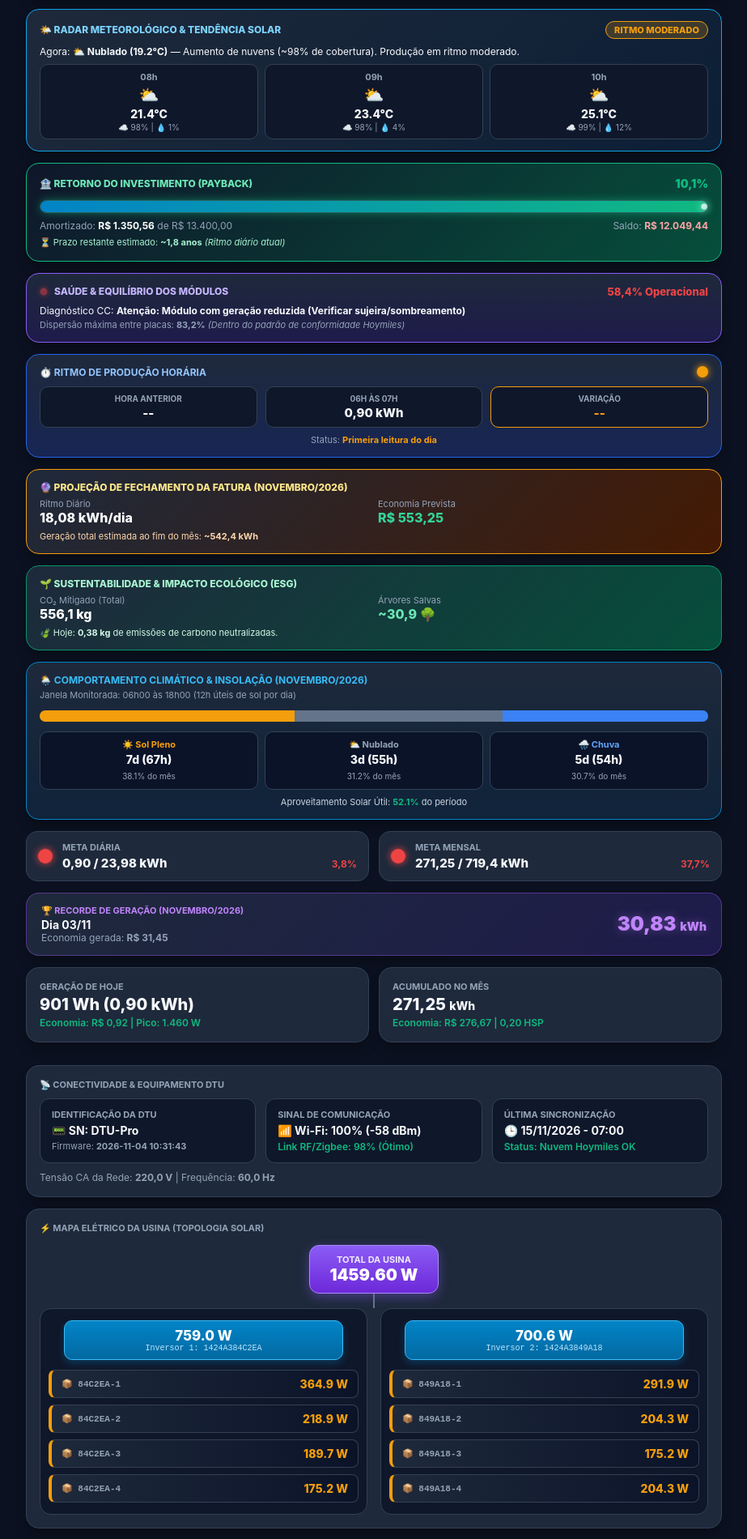
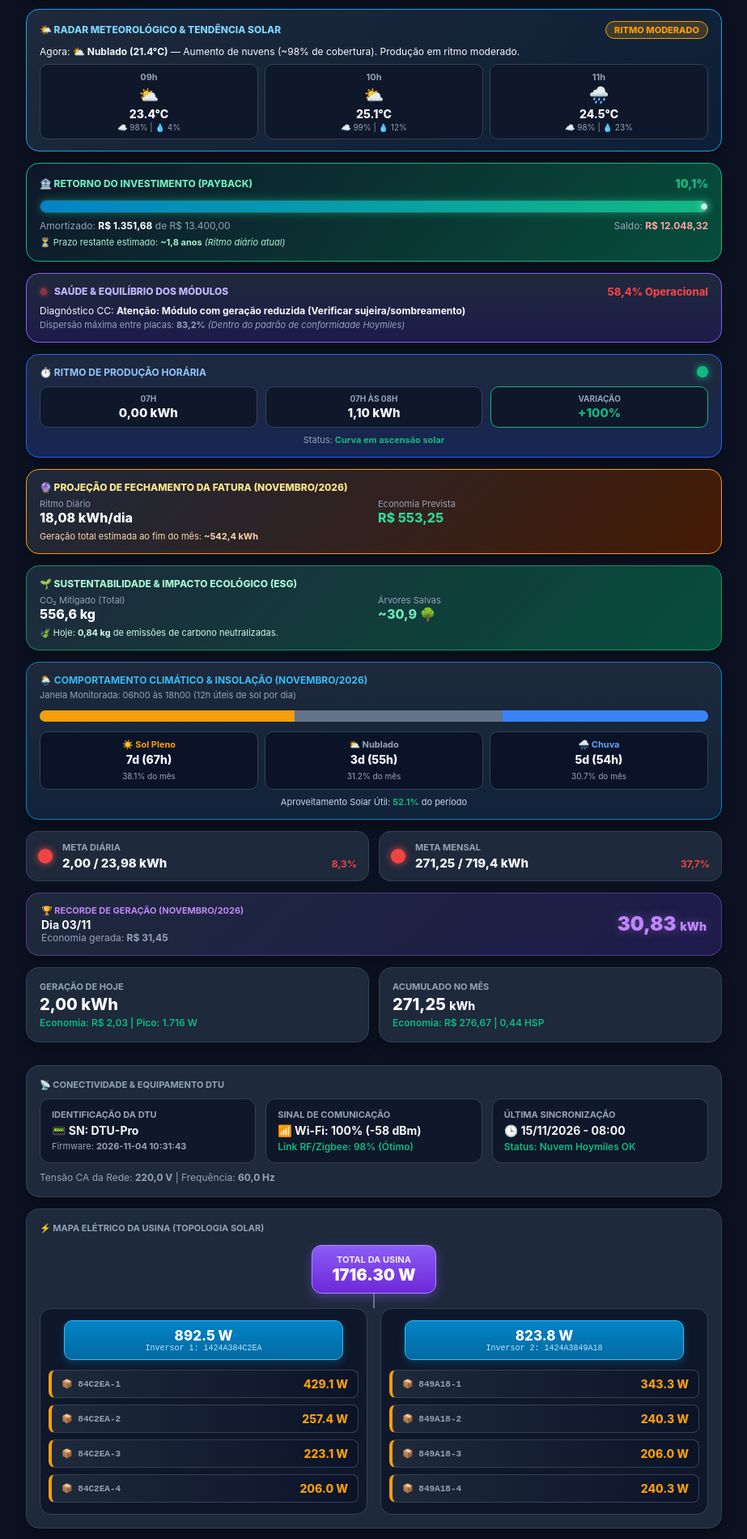
Before and after one commit to renatocosta93/monitor-hoymiles, a plain HTML site: page index.html in a window 1280 px wide. Shown: the part 302-2202 px from the top of the page at 81% size, without its empty margins (178-1101 px from the left). Drawn offline with Linux system fonts and the light colour scheme.

Commit message:
Auto-update Solar Web Dashboard [skip ci]

```diff
--- a/index.html
+++ b/index.html
@@ -461,7 +461,7 @@
 
                 <span class="status-text">Online (Gerando)</span>
             </div>
-            <p class="location">📍 Vargem Grande Paulista - SP | Atualizado às 15/11/2026 - 07:00</p>
+            <p class="location">📍 Vargem Grande Paulista - SP | Atualizado às 15/11/2026 - 08:00</p>
 
             <div class="btn-sync-wrapper">
                 <button id="btnAtualizar" class="btn-sync" onclick="solicitarAtualizacao()">
@@ -472,8 +472,8 @@
 
         <div class="card power-card-compact">
             <div class="stat-label">Potência Instantânea de Geração</div>
-            <div class="power-val">1459.60 <span style="font-size: 20px;">W</span></div>
-            <div class="power-sub">32,4% da capacidade instalada (4500 Wp)</div>
+            <div class="power-val">1716.30 <span style="font-size: 20px;">W</span></div>
+            <div class="power-sub">38,1% da capacidade instalada (4500 Wp)</div>
         </div>
 
         <!-- RADAR METEOROLÓGICO -->
@@ -487,16 +487,9 @@
                 </span>
             </div>
             <div style="font-size: 12px; color: var(--text-main); margin-bottom: 8px;">
-                Agora: <b>⛅ Nublado (19.2°C)</b> — Aumento de nuvens (~98% de cobertura). Produção em ritmo moderado.
+                Agora: <b>⛅ Nublado (21.4°C)</b> — Aumento de nuvens (~98% de cobertura). Produção em ritmo moderado.
             </div>
             <div class="radar-grid">
-
-        <div class="radar-block">
-            <div class="radar-hour">08h</div>
-            <div class="radar-icon">⛅</div>
-            <div class="radar-temp">21.4°C</div>
-            <div class="radar-sub">☁️ 98% | 💧 1%</div>
-        </div>
 
         <div class="radar-block">
             <div class="radar-hour">09h</div>
@@ -510,6 +503,13 @@
             <div class="radar-icon">⛅</div>
             <div class="radar-temp">25.1°C</div>
             <div class="radar-sub">☁️ 99% | 💧 12%</div>
+        </div>
+
+        <div class="radar-block">
+            <div class="radar-hour">11h</div>
+            <div class="radar-icon">🌧️</div>
+            <div class="radar-temp">24.5°C</div>
+            <div class="radar-sub">☁️ 98% | 💧 23%</div>
         </div>
 
             </div>
@@ -529,8 +529,8 @@
                 </div>
             </div>
             <div style="display: flex; justify-content: space-between; font-size: 12px; color: var(--text-muted); margin-top: 4px;">
-                <span>Amortizado: <b style="color: #ffffff;">R$ 1.350,56</b> de R$ 13.400,00</span>
-                <span>Saldo: <b style="color: #fca5a5;">R$ 12.049,44</b></span>
+                <span>Amortizado: <b style="color: #ffffff;">R$ 1.351,68</b> de R$ 13.400,00</span>
+                <span>Saldo: <b style="color: #fca5a5;">R$ 12.048,32</b></span>
             </div>
             <div style="font-size: 11px; color: #a7f3d0; margin-top: 6px;">
                 ⏳ Prazo restante estimado: <b>~1,8 anos</b> <i>(Ritmo diário atual)</i>
@@ -560,24 +560,24 @@
                 <div class="hourly-title">
                     <span>⏱️ Ritmo de Produção Horária</span>
                 </div>
-                <div class="hourly-light" style="background-color: #f59e0b; color: #f59e0b;"></div>
+                <div class="hourly-light" style="background-color: #10b981; color: #10b981;"></div>
             </div>
             <div class="hourly-grid">
                 <div class="hourly-block">
-                    <div class="hourly-block-lbl">Hora Anterior</div>
-                    <div class="hourly-block-val">--</div>
+                    <div class="hourly-block-lbl">07h</div>
+                    <div class="hourly-block-val">0,00 kWh</div>
                 </div>
                 <div class="hourly-block">
-                    <div class="hourly-block-lbl">06h às 07h</div>
-                    <div class="hourly-block-val">0,90 kWh</div>
+                    <div class="hourly-block-lbl">07h às 08h</div>
+                    <div class="hourly-block-val">1,10 kWh</div>
                 </div>
-                <div class="hourly-block" style="border-color: #f59e0b;">
+                <div class="hourly-block" style="border-color: #10b981;">
                     <div class="hourly-block-lbl">Variação</div>
-                    <div class="hourly-block-val" style="color: #f59e0b;">--</div>
+                    <div class="hourly-block-val" style="color: #10b981;">+100%</div>
                 </div>
             </div>
             <div style="font-size: 11px; color: #94a3b8; text-align: center; margin-top: 8px;">
-                Status: <b style="color: #f59e0b;">Primeira leitura do dia</b>
+                Status: <b style="color: #10b981;">Curva em ascensão solar</b>
             </div>
         </div>
 
@@ -609,7 +609,7 @@
             <div style="display: grid; grid-template-columns: 1fr 1fr; gap: 10px;">
                 <div>
                     <div style="font-size: 11px; color: var(--text-muted);">CO₂ Mitigado (Total)</div>
-                    <div style="font-size: 16px; font-weight: 800; color: #ffffff;">556,1 kg</div>
+                    <div style="font-size: 16px; font-weight: 800; color: #ffffff;">556,6 kg</div>
                 </div>
                 <div>
                     <div style="font-size: 11px; color: var(--text-muted);">Árvores Salvas</div>
@@ -617,7 +617,7 @@
                 </div>
             </div>
             <div style="font-size: 11px; color: #d1fae5; margin-top: 6px;">
-                🍃 Hoje: <b>0,38 kg</b> de emissões de carbono neutralizadas.
+                🍃 Hoje: <b>0,84 kg</b> de emissões de carbono neutralizadas.
             </div>
         </div>
 
@@ -662,8 +662,8 @@
                 <div class="farol-info">
                     <span class="farol-title">Meta Diária</span>
                     <div class="farol-inline">
-                        <span class="farol-kwh-line">0,90 / 23,98 kWh</span>
-                        <span class="farol-pct-tag" style="color: #ef4444;">3,8%</span>
+                        <span class="farol-kwh-line">2,00 / 23,98 kWh</span>
+                        <span class="farol-pct-tag" style="color: #ef4444;">8,3%</span>
                     </div>
                 </div>
             </div>
@@ -691,13 +691,13 @@
         <div class="grid-cards">
             <div class="card">
                 <div class="stat-label">Geração de Hoje</div>
-                <div class="stat-val">901 Wh (0,90 kWh)</div>
-                <div class="stat-sub">Economia: R$ 0,92 | Pico: 1.460 W</div>
+                <div class="stat-val">2,00 kWh</div>
+                <div class="stat-sub">Economia: R$ 2,03 | Pico: 1.716 W</div>
             </div>
             <div class="card">
                 <div class="stat-label">Acumulado no Mês</div>
                 <div class="stat-val">271,25 <span style="font-size: 14px;">kWh</span></div>
-                <div class="stat-sub">Economia: R$ 276,67 | 0,20 HSP</div>
+                <div class="stat-sub">Economia: R$ 276,67 | 0,44 HSP</div>
             </div>
         </div>
 
@@ -716,7 +716,7 @@
                 </div>
                 <div class="dtu-item">
                     <span class="dtu-item-title">Última Sincronização</span>
-                    <span class="dtu-item-val">🕒 15/11/2026 - 07:00</span>
+                    <span class="dtu-item-val">🕒 15/11/2026 - 08:00</span>
                     <span class="dtu-item-sub">Status: Nuvem Hoymiles OK</span>
                 </div>
             </div>
@@ -730,63 +730,63 @@
             <div class="topology-container">
                 <div class="topo-node-total">
                     <div class="topo-total-title">Total da Usina</div>
-                    <div class="topo-total-val">1459.60 W</div>
+                    <div class="topo-total-val">1716.30 W</div>
                 </div>
                 <div class="topo-branch-line"></div>
                 <div class="topo-inverters-wrapper">
 
         <div class="topo-inverter-col">
             <div class="topo-inv-box">
-                <div class="topo-inv-pow">759.0 W</div>
+                <div class="topo-inv-pow">892.5 W</div>
                 <div class="topo-inv-sn">Inversor 1: 1424A384C2EA</div>
             </div>
             <div class="topo-panels-stack">
 
                 <div class="topo-panel-box">
                     <span class="topo-panel-id">📦 84C2EA-1</span>
-                    <span class="topo-panel-pow">364.9 W</span>
+                    <span class="topo-panel-pow">429.1 W</span>
                 </div>
 
                 <div class="topo-panel-box">
                     <span class="topo-panel-id">📦 84C2EA-2</span>
-                    <span class="topo-panel-pow">218.9 W</span>
+                    <span class="topo-panel-pow">257.4 W</span>
                 </div>
 
                 <div class="topo-panel-box">
                     <span class="topo-panel-id">📦 84C2EA-3</span>
-                    <span class="topo-panel-pow">189.7 W</span>
+                    <span class="topo-panel-pow">223.1 W</span>
                 </div>
 
                 <div class="topo-panel-box">
                     <span class="topo-panel-id">📦 84C2EA-4</span>
-                    <span class="topo-panel-pow">175.2 W</span>
+                    <span class="topo-panel-pow">206.0 W</span>
                 </div>
             </div></div>
         <div class="topo-inverter-col">
             <div class="topo-inv-box">
-                <div class="topo-inv-pow">700.6 W</div>
+                <div class="topo-inv-pow">823.8 W</div>
                 <div class="topo-inv-sn">Inversor 2: 1424A3849A18</div>
             </div>
             <div class="topo-panels-stack">
 
                 <div class="topo-panel-box">
                     <span class="topo-panel-id">📦 849A18-1</span>
-                    <span class="topo-panel-pow">291.9 W</span>
+                    <span class="topo-panel-pow">343.3 W</span>
                 </div>
 
                 <div class="topo-panel-box">
                     <span class="topo-panel-id">📦 849A18-2</span>
-                    <span class="topo-panel-pow">204.3 W</span>
+                    <span class="topo-panel-pow">240.3 W</span>
                 </div>
 
                 <div class="topo-panel-box">
                     <span class="topo-panel-id">📦 849A18-3</span>
-                    <span class="topo-panel-pow">175.2 W</span>
+                    <span class="topo-panel-pow">206.0 W</span>
                 </div>
 
                 <div class="topo-panel-box">
                     <span class="topo-panel-id">📦 849A18-4</span>
-                    <span class="topo-panel-pow">204.3 W</span>
+                    <span class="topo-panel-pow">240.3 W</span>
                 </div>
             </div></div>
                 </div>
```
Also changed, not shown: state.json (+7 -4 lines).
